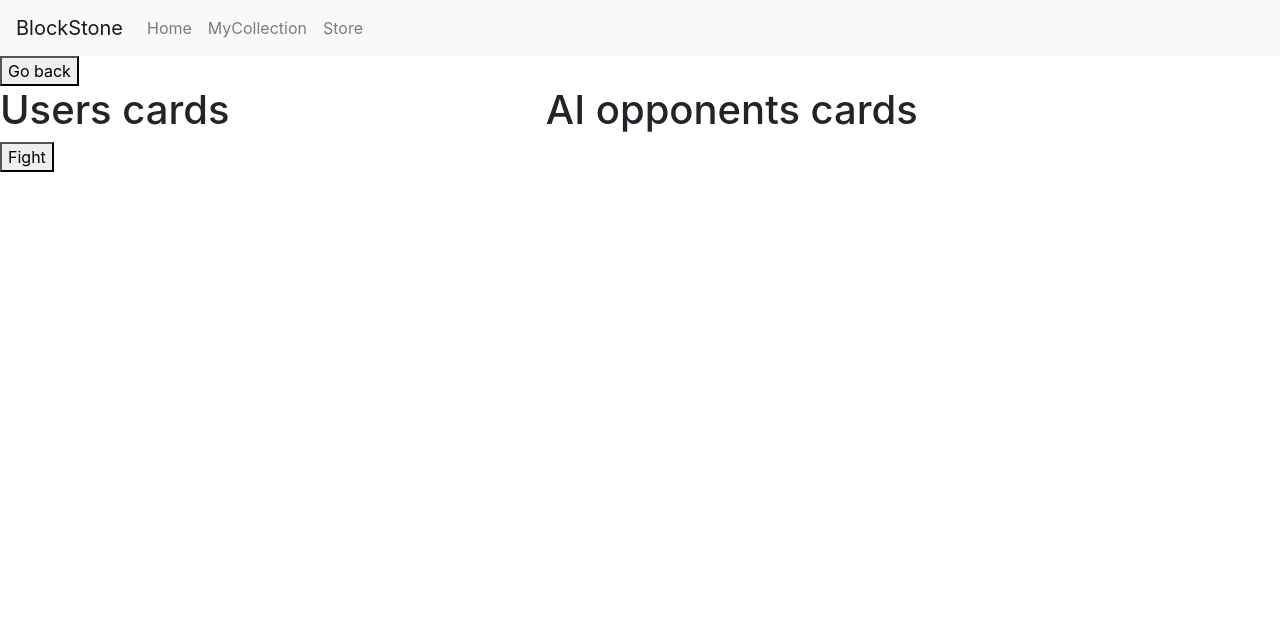
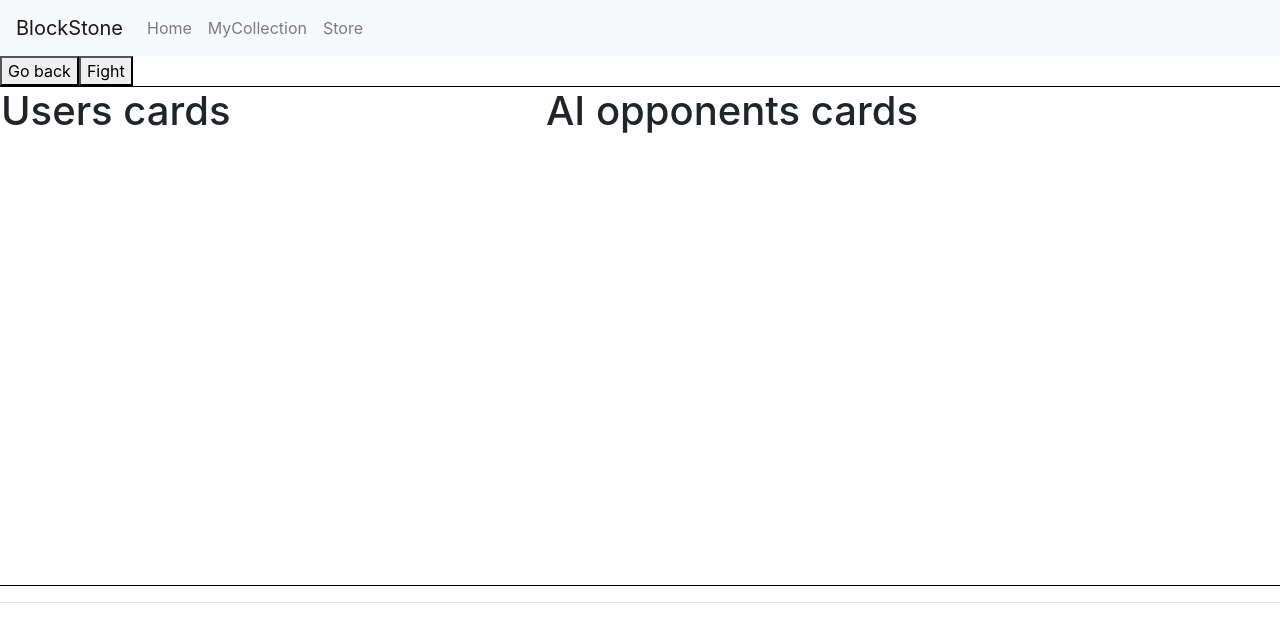
Before and after one commit to heho07/DH2642-ProjectGroup23, a React (Create React App) app: page /VersusMode in a window 1280 px wide. Shown: the top 642 px of the page. Built offline with nearby package versions, Linux system fonts and the light colour scheme.

Commit message:
vs mode now displays history. Stuff needed to do to make it look good, look at trello and comments

```diff
--- /dev/null
+++ b/src/VersusMode/VersusMode.css
@@ -0,0 +1,18 @@
+#gameResult{
+	overflow:scroll;
+	height:250px;
+}
+
+#cardInfo{
+	overflow-y:scroll;
+	border:1px solid black;
+	height:500px;
+}
+
+tr {
+	border:1px solid black;
+}
+
+#opponentsCards{
+	float:right;
+}
--- a/src/VersusMode/VersusMode.js
+++ b/src/VersusMode/VersusMode.js
@@ -1,6 +1,7 @@
 import React, { Component } from "react";
 import modelInstance from "../data/Model.js";
 import { Link } from "react-router-dom";
+import "./VersusMode.css";
 
 // A place to try out the gaming stuff
 // currently only displays the cards in the users and the AI opponents decks
@@ -15,12 +16,13 @@ class VersusMode extends Component{
 		this.state = {
 			usersCards:JSON.parse(JSON.stringify(modelInstance.getUsersCards())),
 			opponentsCards:JSON.parse(JSON.stringify(modelInstance.getOpponentsCards())),
+			history:[],
 		};
 	}
 
 
 	cardInfo(obj){
-		let img =null;
+		let img = null;
       	if (obj.img != null){
         	img = "https://images.weserv.nl/?url=" + obj.img.replace("http://", "");
       	}
@@ -45,6 +47,7 @@ class VersusMode extends Component{
 			);
 	}
 
+	//TODO: make it so that the table is created here instead of in this.cardInfo()
 	displayAllCards(owner){
 		let cards = null;
 		if (owner == "user") {
@@ -76,25 +79,28 @@ class VersusMode extends Component{
 	fight(){
 		let usersCards = this.state.usersCards;
 		let opponentsCards = this.state.opponentsCards;
-
+		let history = this.state.history;
 		if (usersCards != undefined & opponentsCards != undefined & usersCards.length>0 & opponentsCards.length>0 ) {
 			let usersCurrent = usersCards[0];
 			let opponentsCurrent = opponentsCards[0];
 			usersCurrent.health -= opponentsCurrent.attack;
 			opponentsCurrent.health -= usersCurrent.attack;
-			console.log("users " + usersCurrent.name + " attacked " + opponentsCurrent.name + " for " + usersCurrent.attack + " damage" );
-			console.log("opponents " + opponentsCurrent.name + " attacked " + usersCurrent.name + " for " + opponentsCurrent.attack + " damage");
+			let userInfo = "users " + usersCurrent.name + " attacked " + opponentsCurrent.name + " for " + usersCurrent.attack + " damage";
+			let opponentInfo = "opponents " + opponentsCurrent.name + " attacked " + usersCurrent.name + " for " + opponentsCurrent.attack + " damage";
+			history.push(userInfo);
+			history.push(opponentInfo);
 			if (usersCurrent.health <= 0) {
 				usersCards.shift();
-				console.log("users " + usersCurrent.name + " died!");
+				history.push("users " + usersCurrent.name + " died!");
 			}
 			if (opponentsCurrent.health <= 0) {
 				opponentsCards.shift();
-				console.log("opponents " + opponentsCurrent.name + " died!");
+				history.push("opponents " + opponentsCurrent.name + " died!");
 			}
 			this.setState({
 				usersCards:usersCards,
 				opponentsCards:opponentsCards,
+				history:history,
 			});
 		}
 	}
@@ -103,18 +109,32 @@ class VersusMode extends Component{
 		return (
 				<div>
 					<Link to = "/"><button>Go back</button></Link>
-					<div className = "row">
+					<button onClick = {() => this.fight()}>Fight</button>
+					<div>
+						{/* I want this to take up more height even when it is empty. idk how though, at least without using px */}
+						<div className = "row" id = "cardInfo">
 							<div className = "col-sm-5">
 								<h1>Users cards </h1>
 								{this.displayAllCards("user")}
 							</div>
-						<div className = "col-sm-5">
+							<div className = "col-sm-5" id = "opponentsCards">
 								<h1>AI opponents cards</h1>
 								{this.displayAllCards("opponent")}
 							</div>
 						</div>
-					<div>
-						<button onClick = {() => this.fight()}>Fight</button>
+						<hr/>
+
+					{/* This will be made scrollable via css
+						need to make it so that the scrollbar is focused to the bottom automatically. implement:
+						https://stackoverflow.com/questions/18614301/keep-overflow-div-scrolled-to-bottom-unless-user-scrolls-up/21067431
+					 */}
+						<div id = "gameResult">
+								{this.state.history.map((item, i)=> {
+
+								return <p>{item}</p>}
+							)}
+
+						</div>
 					</div>
 				</div>
 			);
```
Lines whose indentation alone changed are shown as unchanged.
